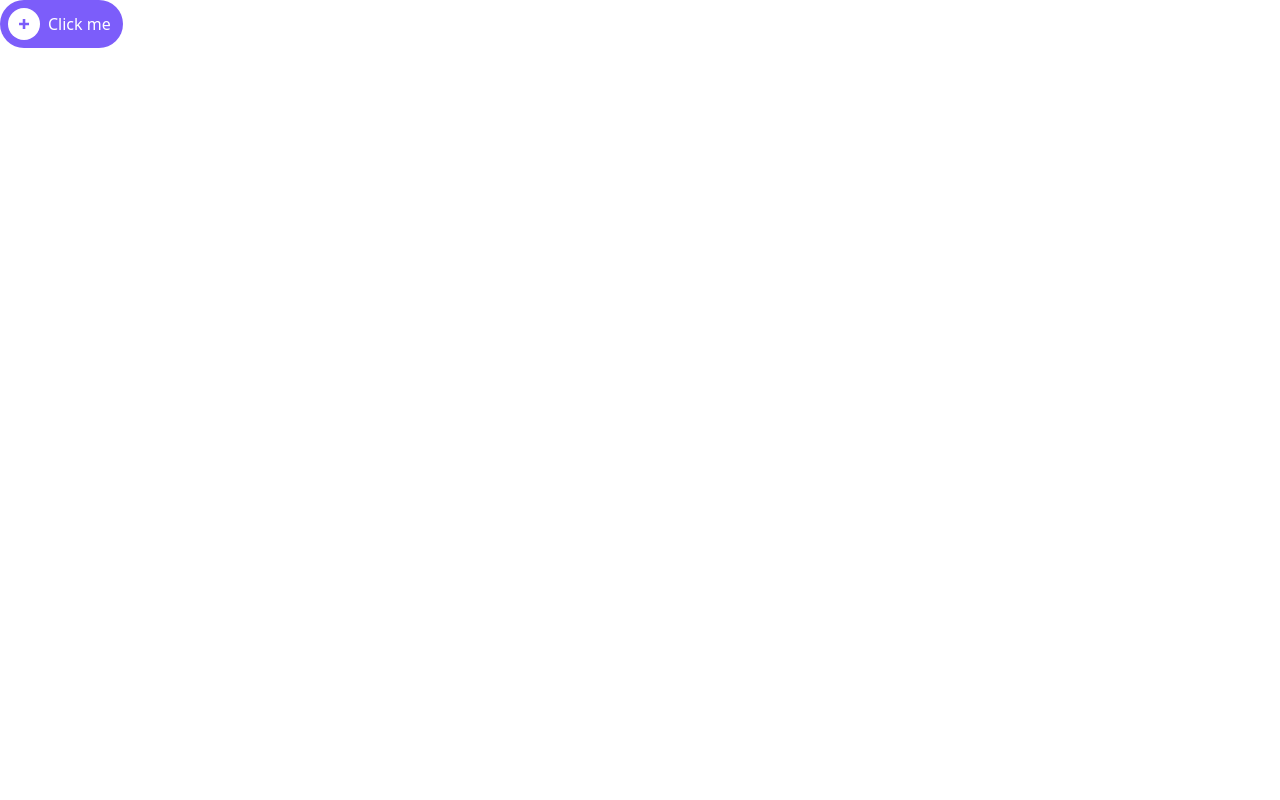
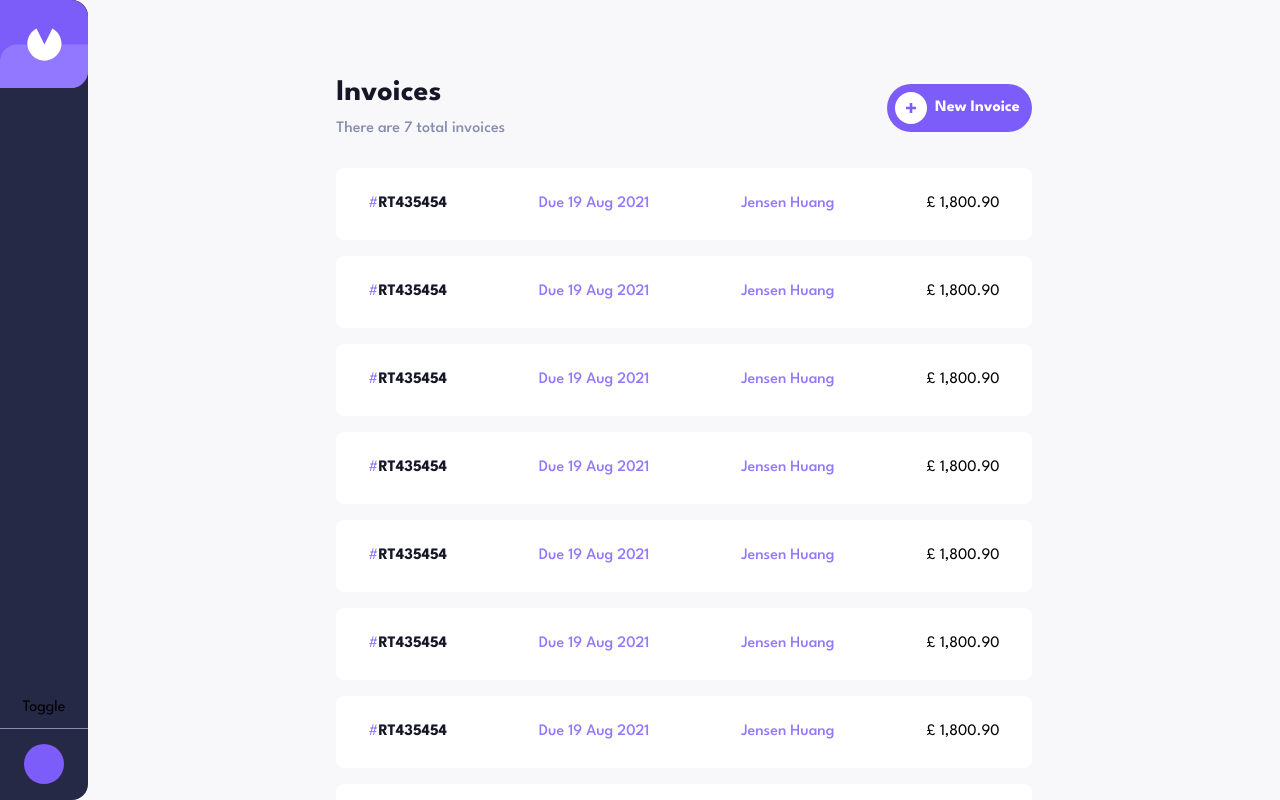
Before and after one commit to dev-ekkx/svelte-invoice-app, a SvelteKit app: page / in a window 1280 px wide. Built offline with nearby package versions, Linux system fonts and the light colour scheme.

Commit message:
feature: add invoices base setup

```diff
--- a/src/app.css
+++ b/src/app.css
@@ -1,6 +1,7 @@
 @import 'tailwindcss';
 
 @theme {
+  --color-background: oklch(0.98 0.004 286.33);
   --color-error: oklch(0.65 0.1845 23.71);
   --color-error-light: oklch(0.78 0.1252 20.28);
   --color-black: oklch(0.17 0.0172 273.52);
@@ -14,3 +15,14 @@
   --color-neutral-300: oklch(0.29 0.0513 276.54);
   --color-neutral-400: oklch(0.26 0.0453 277.29)
 }
+
+* {
+  font-family: "League Spartan", sans-serif;
+  font-optical-sizing: auto;
+}
+
+::-webkit-scrollbar {
+  display: none;
+  scrollbar-width: none;
+  -ms-overflow-style: none;
+}
--- a/src/lib/components/button.svelte
+++ b/src/lib/components/button.svelte
@@ -1,14 +1,14 @@
 <script lang="ts">
-  import type { ButtonInterface } from '$lib/interfaces';
+  import type { ButtonInterface } from '../interfaces';
   import { cva } from 'class-variance-authority';
   import { twMerge } from 'tailwind-merge';
   import { cn } from '$lib/utils/utils';
-  import plusIcon from '$assets/plus.svg';
+  import plusIcon from '$lib/assets/plus.svg';
 
   let { children, disabled, isIcon, size, color, ...otherProps }: ButtonInterface = $props();
   const classProp = otherProps.class;
 
-  const button = cva('h-[3rem] px-3 rounded-3xl cursor-pointer transition-all duration-200 ease-linear flex items-center', {
+  const button = cva('h-[3rem] font-bold px-3 rounded-3xl cursor-pointer transition-all duration-200 ease-linear flex items-center', {
     variants: {
       color: {
         primary: 'bg-purple-400 text-white hover:bg-purple-300',
--- /dev/null
+++ b/src/lib/components/invoice.svelte
@@ -0,0 +1,13 @@
+<script lang="ts">
+
+</script>
+
+<section class="bg-white w-full h-[4.5rem] rounded-lg flex items-center justify-between px-8">
+  <span class="flex items-center">
+    <span class="text-purple-300">#</span>
+    <span class="uppercase text-dark font-bold">RT435454</span>
+  </span>
+  <span class="text-purple-300 font-medium">Due 19 Aug 2021</span>
+  <span class="text-purple-300 font-medium">Jensen Huang</span>
+  <span>£ 1,800.90</span>
+</section>
--- a/src/routes/+layout.svelte
+++ b/src/routes/+layout.svelte
@@ -1,7 +1,19 @@
 <script lang="ts">
-	import '../app.css';
+  import '../app.css';
+  import logo from '$lib/assets/logo.svg';
 
-	let { children } = $props();
+  let { children } = $props();
 </script>
-
-{@render children()}
+<article class="bg-background flex w-screen h-screen">
+  <aside class="h-full w-[5.5rem] bg-neutral-300 rounded-r-2xl flex flex-col justify-between">
+    <img alt="logo" src={logo}>
+    <div class="flex flex-col gap-2 items-center justify-center py-4">
+      <button>Toggle</button>
+      <hr class="w-full h-2 text-neutral-200" />
+      <div class="w-10 h-10 rounded-full bg-purple-400"></div>
+    </div>
+  </aside>
+  <main class="flex-1 flex flex-col gap-8 pt-20">
+    {@render children()}
+  </main>
+</article>
--- a/src/routes/+page.svelte
+++ b/src/routes/+page.svelte
@@ -1,8 +1,32 @@
 <script>
   import Button from '$lib/components/button.svelte';
+  import Invoice from '$lib/components/invoice.svelte';
 </script>
-<Button
-  isIcon
->
-  Click me
-</Button>
+
+
+<header class="base-width h-14 flex items-center justify-between">
+  <div class="flex flex-col gap-1.5">
+    <h2 class="capitalize text-3xl font-bold text-dark">invoices</h2>
+    <span class="text-neutral-200 font-medium">There are 7 total invoices</span>
+  </div>
+  <div class="flex items-center gap-4">
+    <Button
+      isIcon
+    >
+      New Invoice
+    </Button>
+  </div>
+</header>
+
+<section class="base-width flex-1 grid gap-4 overflow-y-auto">
+
+  {#each Array(10) as a, index}
+    <Invoice />
+  {/each}
+</section>
+
+<style>
+  .base-width {
+    @apply w-7/12 mx-auto;
+  }
+</style>
--- a/svelte.config.js
+++ b/svelte.config.js
@@ -3,16 +3,7 @@ import { vitePreprocess } from '@sveltejs/vite-plugin-svelte';
 
 const config = {
 	preprocess: vitePreprocess(),
-	kit: {
-		adapter: adapter(),
-		alias: {
-			$lib: '/src/lib',
-			$components: '/src/lib/components',
-			$utils: '/src/lib/utils',
-			$interfaces: '/src/lib/interfaces',
-			$assets: '/src/lib/assets'
-		}
-	}
+	kit: { adapter: adapter() }
 };
 
 export default config;
```
Also changed, not shown: src/lib/assets/logo.svg (added).
